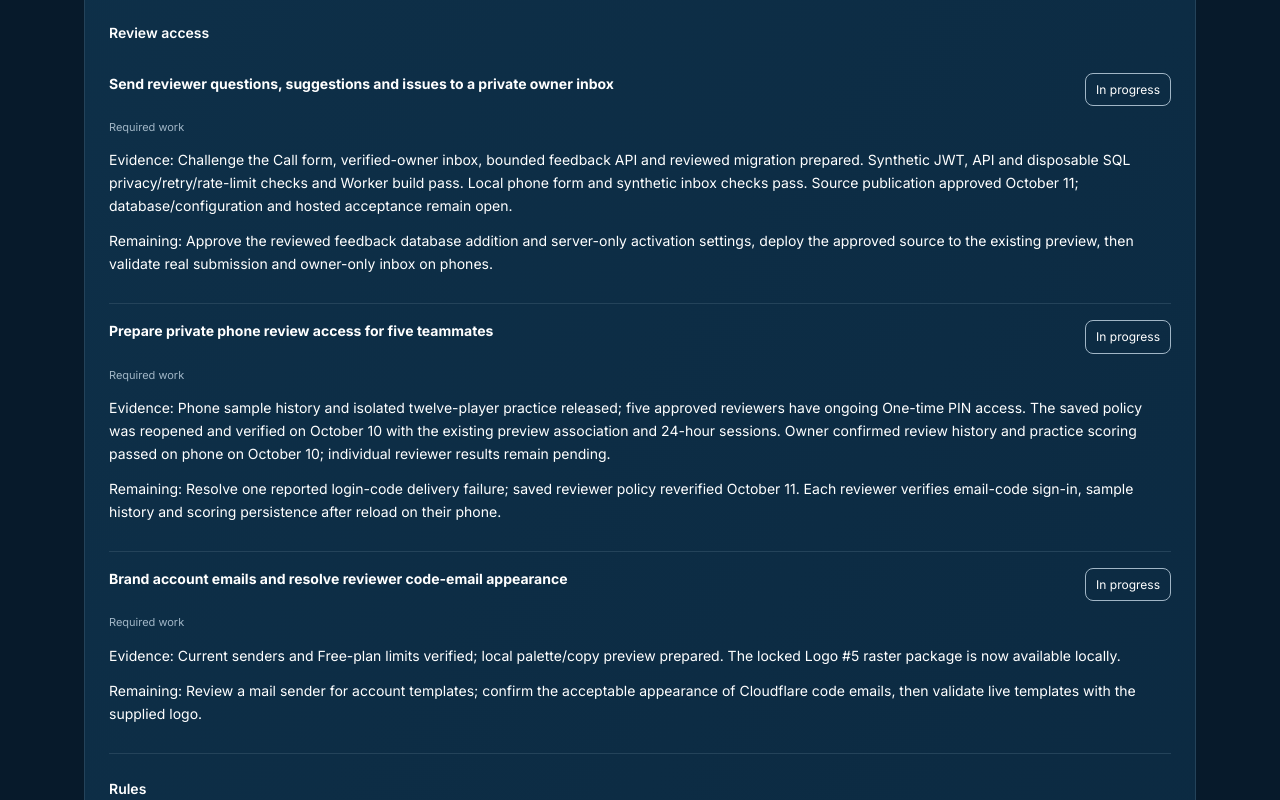
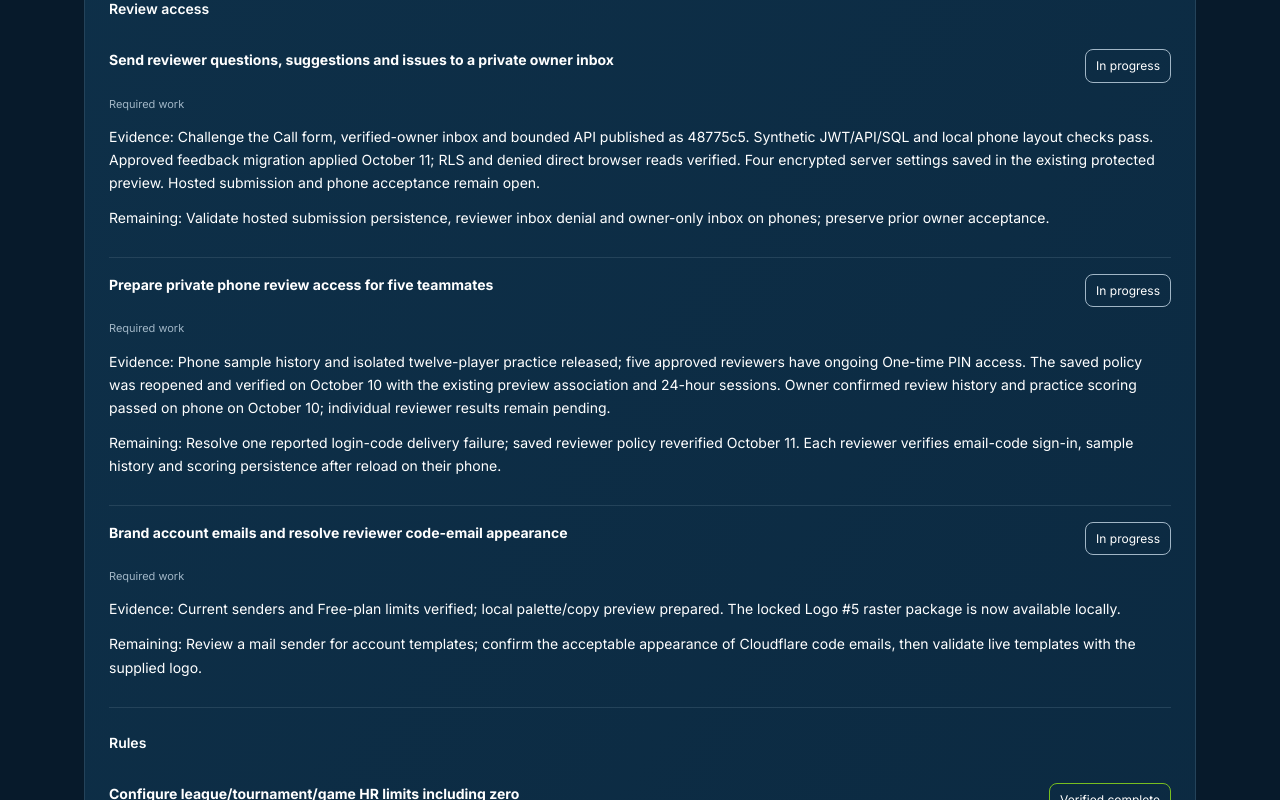
Before and after one commit to Chappy1740/DiamondAlibi, a Next.js app: page /status in a window 1280 px wide. Shown: the part 1500-2300 px from the top of the page. Built offline with nearby package versions, Linux system fonts and the light colour scheme.

Commit message:
Record approved feedback activation

```diff
--- a/src/data/project-tracker.ts
+++ b/src/data/project-tracker.ts
@@ -2,15 +2,15 @@
 import type { ProjectTracker } from "../lib/project-status";
 export const projectTracker: ProjectTracker = {
   schemaVersion: 1,
-  revision: 22,
+  revision: 23,
   updatedAt: "2026-10-11",
   scope:
     "Required first-release work. Optional future ideas are excluded from percentages.",
   release: {
-    commit: "d7bc86f",
-    label: "Full Script Northwest app header",
+    commit: "48775c5",
+    label: "Challenge the Call and private Booth Reviews",
     status:
-      "Protected preview deployed; owner phone checks passed; teammate and remaining asset checks pending",
+      "Feedback activation approved; owner phone feedback acceptance pending; prior owner checks preserved",
   },
   milestones: [
     {
@@ -93,8 +93,8 @@ export const projectTracker: ProjectTracker = {
             "Send reviewer questions, suggestions and issues to a private owner inbox",
           status: "in_progress",
           evidence:
-            "Challenge the Call form, verified-owner inbox, bounded feedback API and reviewed migration prepared. Synthetic JWT, API and disposable SQL privacy/retry/rate-limit checks and Worker build pass. Local phone form and synthetic inbox checks pass. Source publication approved October 11; database/configuration and hosted acceptance remain open.",
-          next: "Approve the reviewed feedback database addition and server-only activation settings, deploy the approved source to the existing preview, then validate real submission and owner-only inbox on phones.",
+            "Challenge the Call form, verified-owner inbox and bounded API published as 48775c5. Synthetic JWT/API/SQL and local phone layout checks pass. Approved feedback migration applied October 11; RLS and denied direct browser reads verified. Four encrypted server settings saved in the existing protected preview. Hosted submission and phone acceptance remain open.",
+          next: "Validate hosted submission persistence, reviewer inbox denial and owner-only inbox on phones; preserve prior owner acceptance.",
           kind: "work",
         },
         {
@@ -762,7 +762,7 @@ export const projectTracker: ProjectTracker = {
     {
       title: "Challenge the Call feedback",
       status:
-        "Local question/suggestion/issue form and private owner inbox prepared; hosted activation and acceptance pending",
+        "Approved database and encrypted server configuration applied; hosted submission and owner phone acceptance pending",
       milestone: "M2",
     },
     {
```
